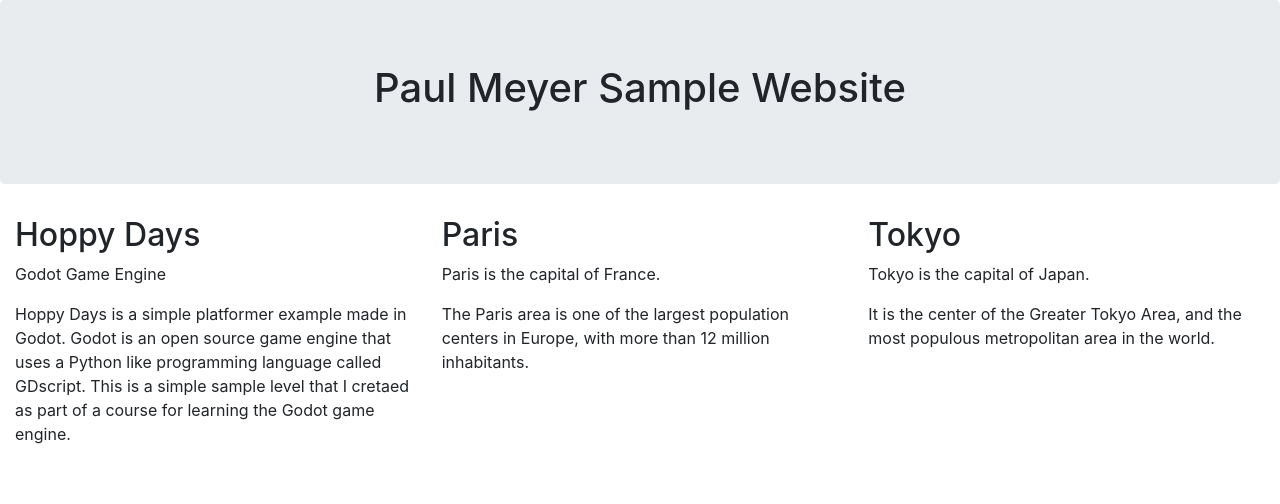
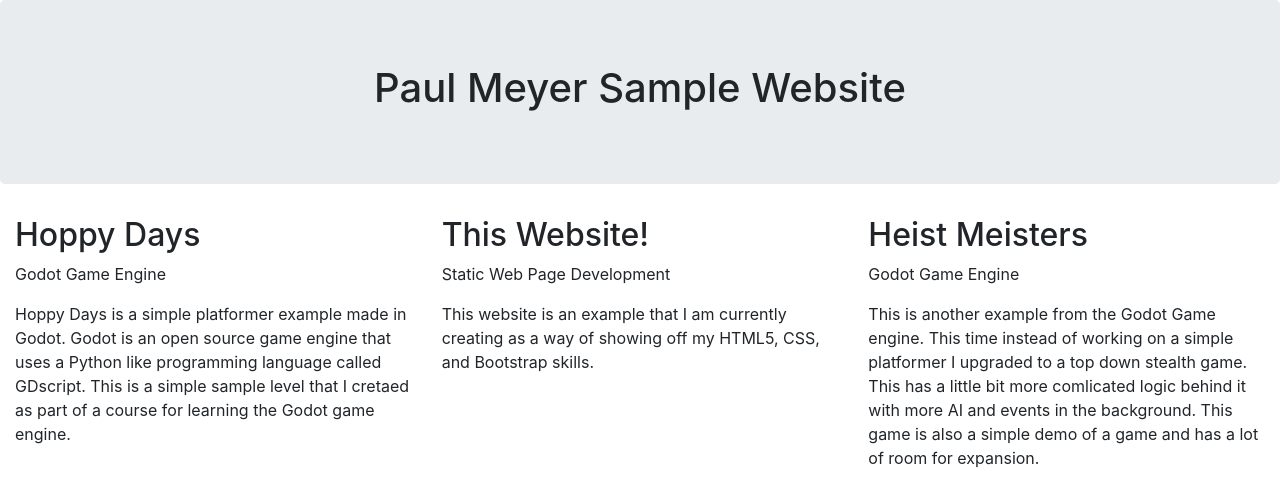
Before and after one commit to PaulMeyr/Website, a plain HTML site: page index.html in a window 1280 px wide. Drawn offline with nearby package versions, Linux system fonts and the light colour scheme.

Commit message:
Expanded Content
I changed the rest of the content, so the entire website is my words, though it needs some editing.

```diff
--- a/index.html
+++ b/index.html
@@ -23,16 +23,14 @@
         <p>Hoppy Days is a simple platformer example made in Godot. Godot is an open source game engine that uses a Python like programming language called GDscript. This is a simple sample level that I cretaed as part of a course for learning the Godot game engine.</p>
       </div>
       <div class="col-sm-4">
-        <h2>Paris</h2>
-        <p>Paris is the capital of France.</p>
-        <p>The Paris area is one of the largest population centers in Europe,
-        with more than 12 million inhabitants.</p>
+        <h2>This Website!</h2>
+        <p>Static Web Page Development</p>
+        <p>This website is an example that I am currently creating as a way of showing off my HTML5, CSS, and Bootstrap skills.</p>
       </div>
       <div class="col-sm-4">
-        <h2>Tokyo</h2>
-        <p>Tokyo is the capital of Japan.</p>
-        <p>It is the center of the Greater Tokyo Area,
-        and the most populous metropolitan area in the world.</p>
+        <h2>Heist Meisters</h2>
+        <p>Godot Game Engine</p>
+        <p>This is another example from the Godot Game engine. This time instead of working on a simple platformer I upgraded to a top down stealth game. This has a little bit more comlicated logic behind it with more AI and events in the background. This game is also a simple demo of a game and has a lot of room for expansion.</p>
       </div>
     </div>
   </div>
```
